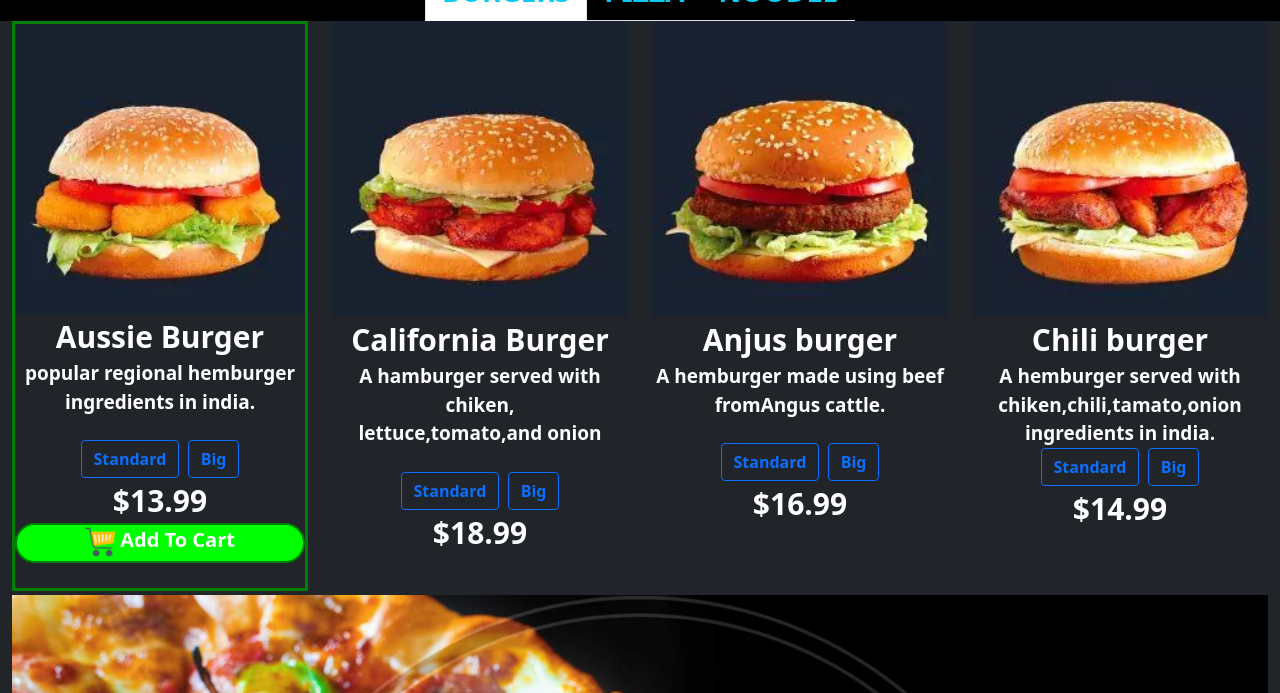
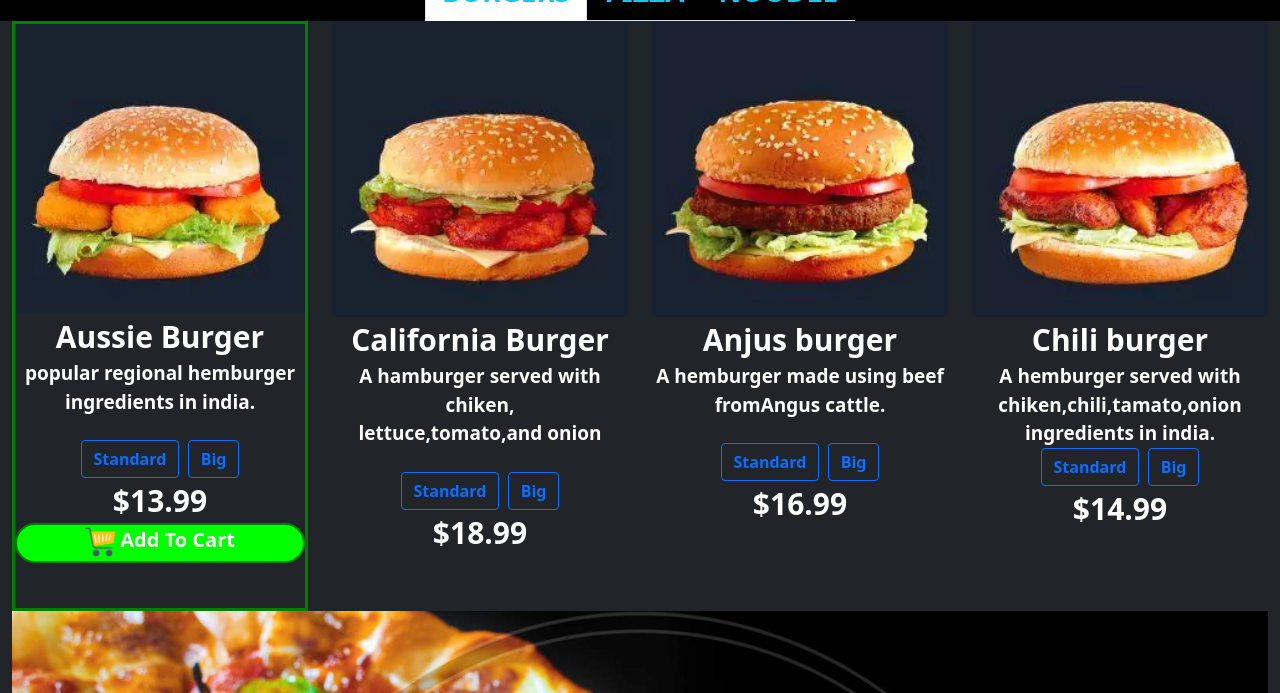
Before and after one commit to sachinsaxena7120/foodorder, a plain HTML site: page index.html in a window 1280 px wide. In both pictures the pointer is over the element 160 px from the left and 2050 px from the top of the page. Shown: the part 1757-2450 px from the top of the page. Drawn offline with nearby package versions, Linux system fonts and the light colour scheme; files whose address does not match are found by name.

Commit message:
Update style.css

```diff
--- a/style.css
+++ b/style.css
@@ -197,7 +197,7 @@
 
   .mydiv1:hover{
     border: 3px solid green;
-    height: 570px;
+    height: 590px;
     transition: 2s all ease-in;
   }
   .mydiv1:hover .cart1{
```
